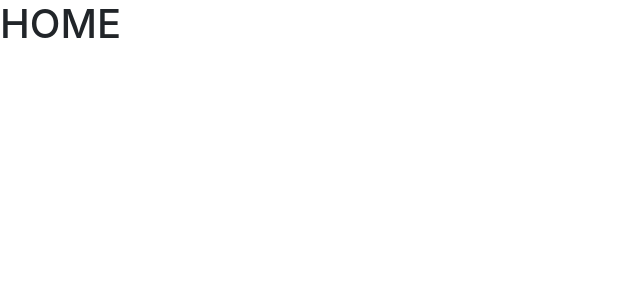
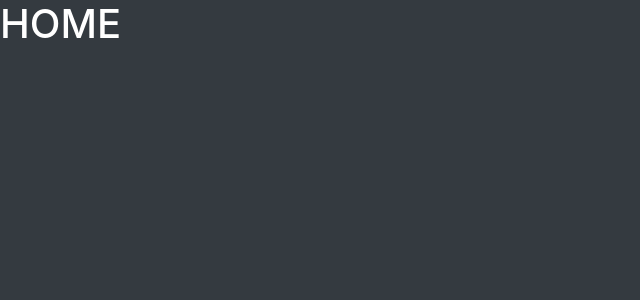
Before and after one commit to ulfat-dawood/ecommerce-app, a React (Create React App) app in the folder frontend/: page / in a window 1280 px wide. Shown: the top 300 px of the page, without its empty margins (0-640 px from the left). Built offline with nearby package versions, Linux system fonts and the light colour scheme.

Commit message:
Homepage

```diff
--- a/frontend/src/core/Home.js
+++ b/frontend/src/core/Home.js
@@ -1,9 +1,10 @@
 
-import React from 'react'
+import React from 'react';
+import '../styles.css';
 
 export default function App(){
 
 	return(
-	<h1>HOME</h1>
+	<h1 className='text-white'>HOME</h1>
 	)
 }
```
